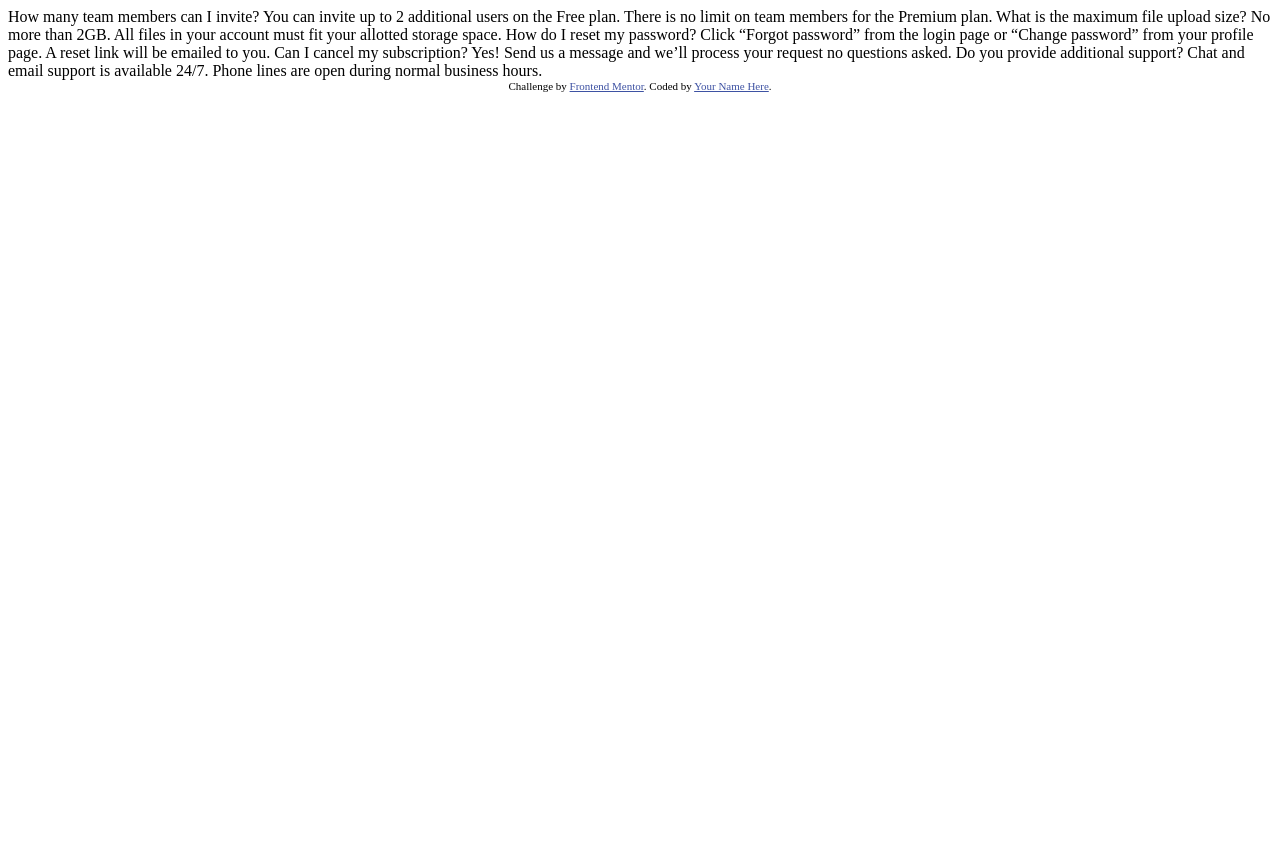
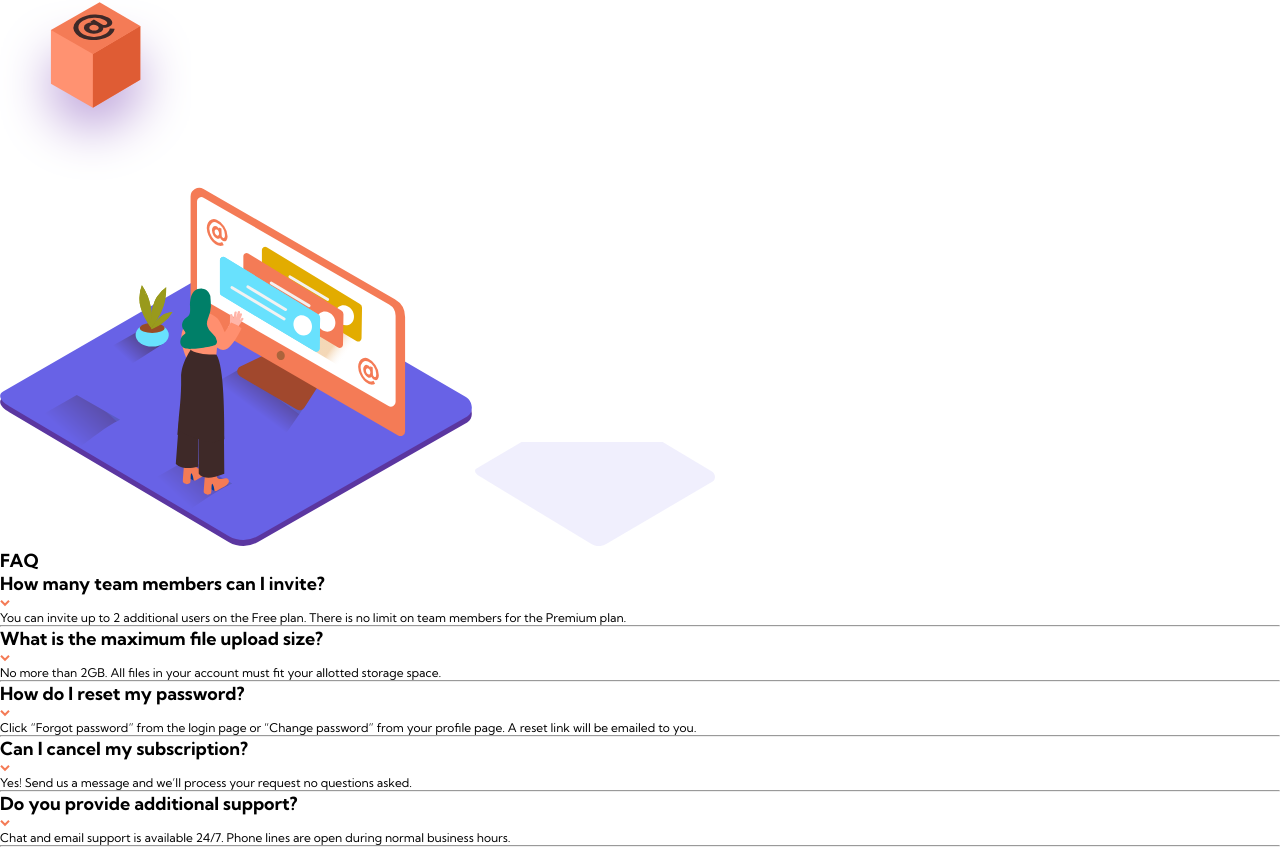
Before and after one commit to ayrtonbolwal/fm-faq-accordion-card, a plain HTML site: page index.html in a window 1280 px wide. Before the commit the page ends 800 px from the top, so only its background shows below. Drawn offline with Linux system fonts and the light colour scheme.

Commit message:
Commit #1 : Develop : HTML y CSS base

```diff
--- a/index.html
+++ b/index.html
@@ -1,40 +1,144 @@
 <!DOCTYPE html>
 <html lang="en">
   <head>
-  <meta charset="UTF-8">
-  <meta name="viewport" content="width=device-width, initial-scale=1.0"> <!-- displays site properly based on user's device -->
+    <meta charset="UTF-8" />
+    <meta name="viewport" content="width=device-width, initial-scale=1.0" />
 
-  <link rel="icon" type="image/png" sizes="32x32" href="./images/favicon-32x32.png">
+    <link rel="preconnect" href="https://fonts.googleapis.com" />
+    <link rel="preconnect" href="https://fonts.gstatic.com" crossorigin />
+    <link
+      href="https://fonts.googleapis.com/css2?family=Kumbh+Sans:wght@400;700&display=swap"
+      rel="stylesheet"
+    />
+    <link rel="stylesheet" href="stylesheet/style.css" />
+    <link
+      rel="icon"
+      type="image/png"
+      sizes="32x32"
+      href="./images/favicon-32x32.png"
+    />
 
     <title>Frontend Mentor | FAQ Accordion Card</title>
-
-  <!-- Feel free to remove these styles or customise in your own stylesheet 👍 -->
-  <style>
-    .attribution { font-size: 11px; text-align: center; }
-    .attribution a { color: hsl(228, 45%, 44%); }
-  </style>
   </head>
   <body>
+    <main class="target">
+      <img src="./images/illustration-box-desktop.svg" alt="" />
+      <div class="contaier">
+        <div class="target__img">
+          <img src="./images/illustration-woman-online-desktop.svg" alt="woman digital" />
+          <img src="./images/illustration-woman-online-mobile.svg" alt="woman digital" style="display: none;">
+          <img src="./images/bg-pattern-mobile.svg" alt="" />
+        </div>
+        <section class="target__faq">
+          <h1 class="target___faq-title">FAQ</h1>
+          <div class="target__faq-questions">
+            <div class="target__faq-questions__item">
+              <div class="target__faq-questions__item-header">
+                <h2 class="target__faq-questions__item-header__question">
                   How many team members can I invite?
-  You can invite up to 2 additional users on the Free plan. There is no limit on
-  team members for the Premium plan.
-
+                </h2>
+                <img
+                  src="./images/icon-arrow-down.svg"
+                  alt=""
+                  class="target__faq-questions__item-header__arrow"
+                />
+              </div>
+              <div class="target__faq-questions__item-footer">
+                <p class="target__faq-questions__item-footer__answer">
+                  You can invite up to 2 additional users on the Free plan.
+                  There is no limit on team members for the Premium plan.
+                </p>
+              </div>
+            </div>
+          </div>
+          <hr />
+          <div class="target__faq-questions">
+            <div class="target__faq-questions__item">
+              <div class="target__faq-questions__item-header">
+                <h2 class="target__faq-questions__item-header__question">
                   What is the maximum file upload size?
-  No more than 2GB. All files in your account must fit your allotted storage space.
-
+                </h2>
+                <img
+                  src="./images/icon-arrow-down.svg"
+                  alt=""
+                  class="target__faq-questions__item-header__arrow"
+                />
+              </div>
+              <div class="target__faq-questions__item-footer">
+                <p class="target__faq-questions__item-footer__answer">
+                  No more than 2GB. All files in your account must fit your
+                  allotted storage space.
+                </p>
+              </div>
+            </div>
+          </div>
+          <hr />
+          <div class="target__faq-questions">
+            <div class="target__faq-questions__item">
+              <div class="target__faq-questions__item-header">
+                <h2 class="target__faq-questions__item-header__question">
                   How do I reset my password?
-  Click “Forgot password” from the login page or “Change password” from your profile page.
-  A reset link will be emailed to you.
-
+                </h2>
+                <img
+                  src="./images/icon-arrow-down.svg"
+                  alt=""
+                  class="target__faq-questions__item-header__arrow"
+                />
+              </div>
+              <div class="target__faq-questions__item-footer">
+                <p class="target__faq-questions__item-footer__answer">
+                  Click “Forgot password” from the login page or “Change
+                  password” from your profile page. A reset link will be emailed
+                  to you.
+                </p>
+              </div>
+            </div>
+          </div>
+          <hr />
+          <div class="target__faq-questions">
+            <div class="target__faq-questions__item">
+              <div class="target__faq-questions__item-header">
+                <h2 class="target__faq-questions__item-header__question">
                   Can I cancel my subscription?
-  Yes! Send us a message and we’ll process your request no questions asked.
-
+                </h2>
+                <img
+                  src="./images/icon-arrow-down.svg"
+                  alt=""
+                  class="target__faq-questions__item-header__arrow"
+                />
+              </div>
+              <div class="target__faq-questions__item-footer">
+                <p class="target__faq-questions__item-footer__answer">
+                  Yes! Send us a message and we’ll process your request no
+                  questions asked.
+                </p>
+              </div>
+            </div>
+          </div>
+          <hr />
+          <div class="target__faq-questions">
+            <div class="target__faq-questions__item">
+              <div class="target__faq-questions__item-header">
+                <h2 class="target__faq-questions__item-header__question">
                   Do you provide additional support?
-  Chat and email support is available 24/7. Phone lines are open during normal business hours.
-
-  <div class="attribution">
-    Challenge by <a href="https://www.frontendmentor.io?ref=challenge" target="_blank">Frontend Mentor</a>.
-    Coded by <a href="#">Your Name Here</a>.
+                </h2>
+                <img
+                  src="./images/icon-arrow-down.svg"
+                  alt=""
+                  class="target__faq-questions__item-header__arrow"
+                />
               </div>
+              <div class="target__faq-questions__item-footer">
+                <p class="target__faq-questions__item-footer__answer">
+                  Chat and email support is available 24/7. Phone lines are open
+                  during normal business hours.
+                </p>
+              </div>
+            </div>
+          </div>
+          <hr />
+        </section>
+      </div>
+    </main>
   </body>
 </html>
--- /dev/null
+++ b/stylesheet/style.css
@@ -0,0 +1,18 @@
+:root {
+  --primaryTextBlue: hsl(238, 29%, 16%);
+  --primaryArrowRed: hsl(14, 88%, 65%);
+  --primaryGradienteViolet: hsl(273, 75%, 66%);
+  --primaryGradientBlue: hsl(240, 73%, 65%);
+  --neutralTextBlue: hsl(237, 12%, 33%);
+  --neutralTextGray: hsl(240, 6%, 50%);
+  --neutralDividersGray: hsl(240, 5%, 91%);
+}
+* {
+    box-sizing: border-box;
+    margin: 0;
+    padding: 0;
+}
+html {
+    font-family: 'Kumbh Sans', sans-serif;
+    font-size: 12px;
+}
```
Lines whose indentation alone changed are shown as unchanged.
